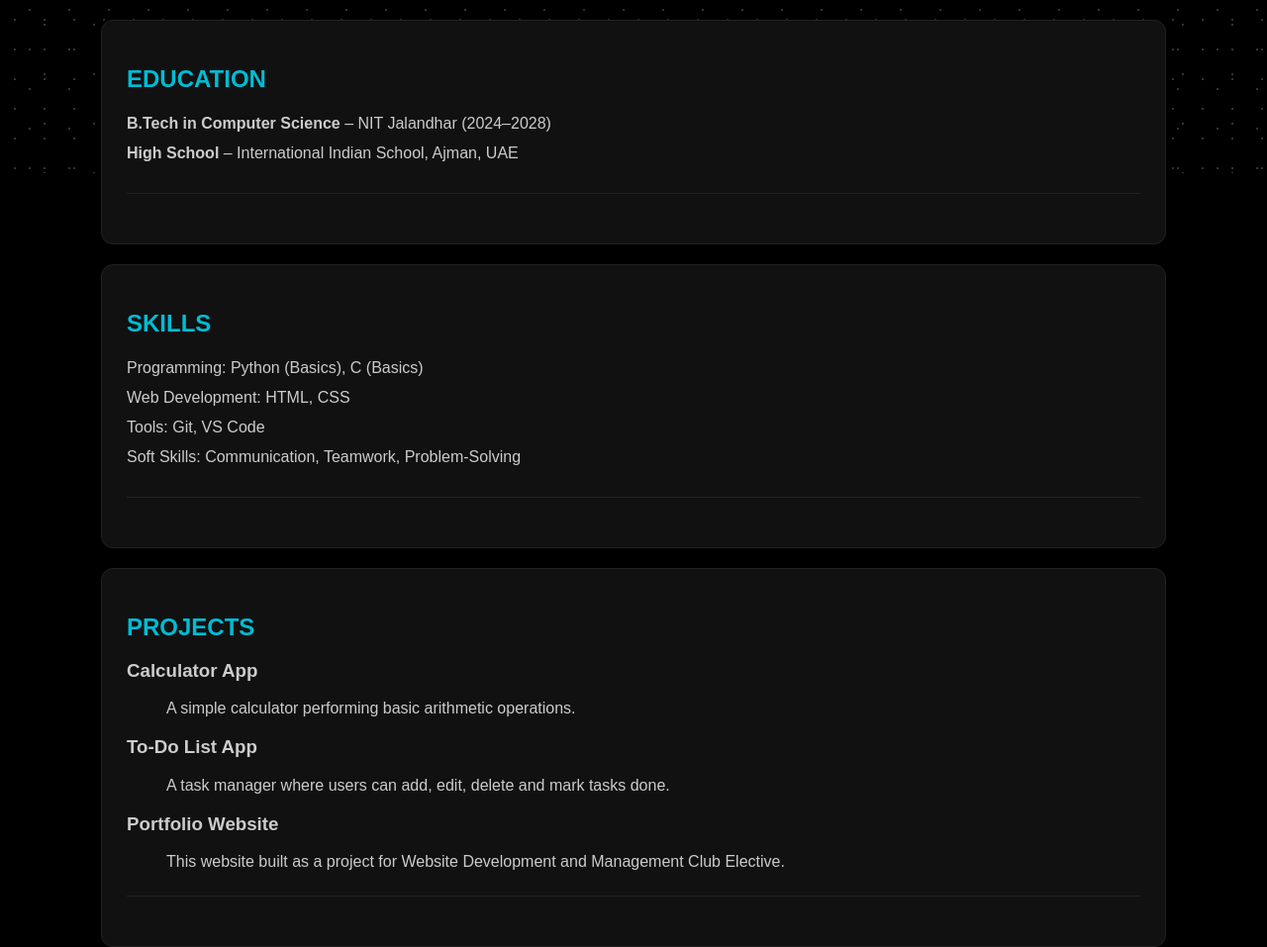
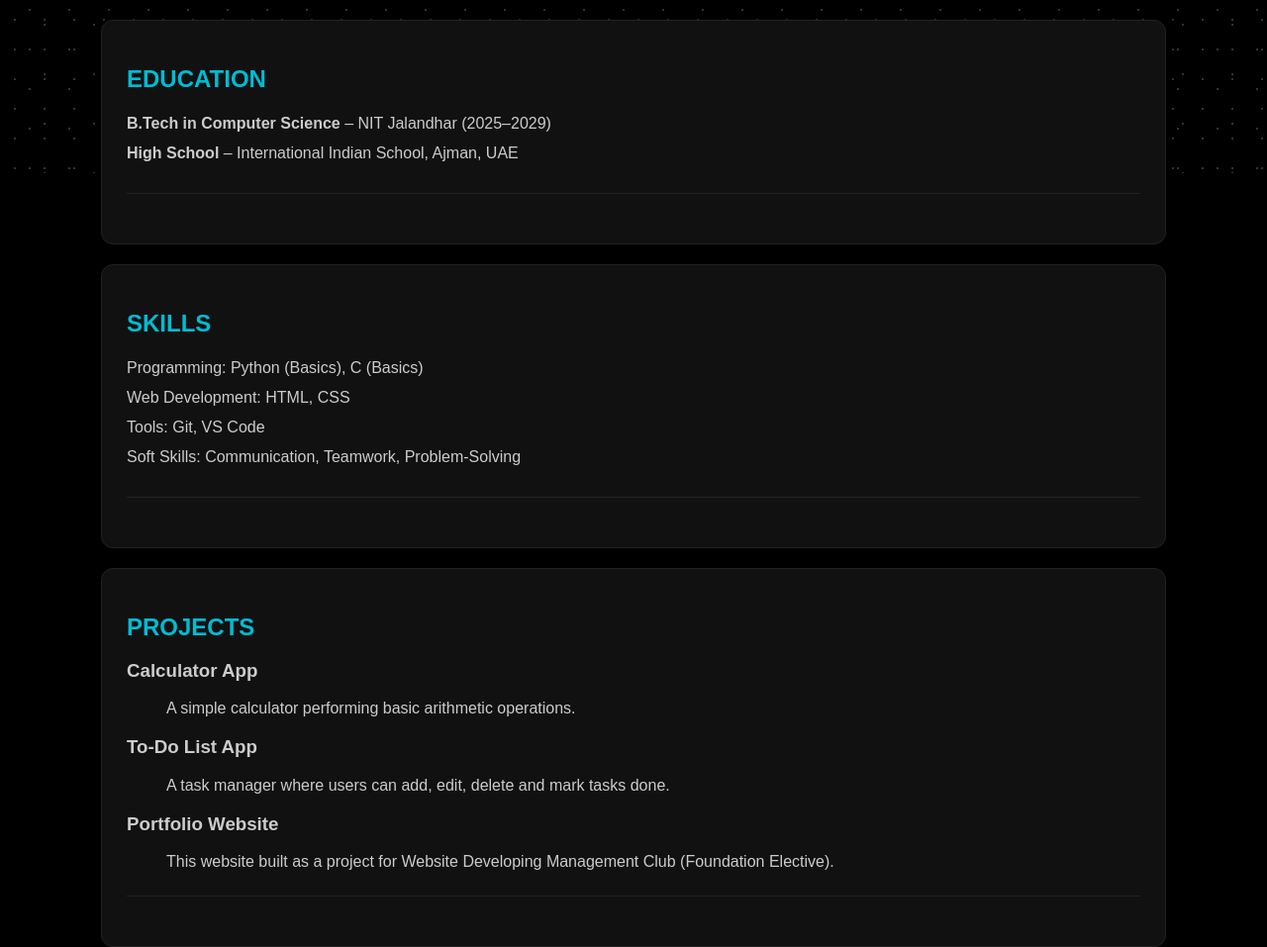
Before and after one commit to hafees1/portfolio, a plain HTML site: page index.html in a window 1280 px wide. Shown: the part 625-1582 px from the top of the page at 99% size. Drawn offline with Linux system fonts and the light colour scheme.

Commit message:
Update index.html

```diff
--- a/index.html
+++ b/index.html
@@ -36,7 +36,7 @@
 <section id="education">
     <h2>EDUCATION</h2>
     <ul>
-        <li><strong>B.Tech in Computer Science</strong> – NIT Jalandhar (2024–2028)</li>
+        <li><strong>B.Tech in Computer Science</strong> – NIT Jalandhar (2025–2029)</li>
         <li><strong>High School</strong> – International Indian School, Ajman, UAE</li>
     </ul>
     <hr>
@@ -63,7 +63,7 @@
         <dd>A task manager where users can add, edit, delete and mark tasks done.</dd>
 
         <dt><h3>Portfolio Website</h3></dt>
-        <dd>This website built as a project for Website Development and Management Club Elective.</dd>
+        <dd>This website built as a project for Website Developing Management Club (Foundation Elective).</dd>
     </dl>
     <hr>
 </section>
```
